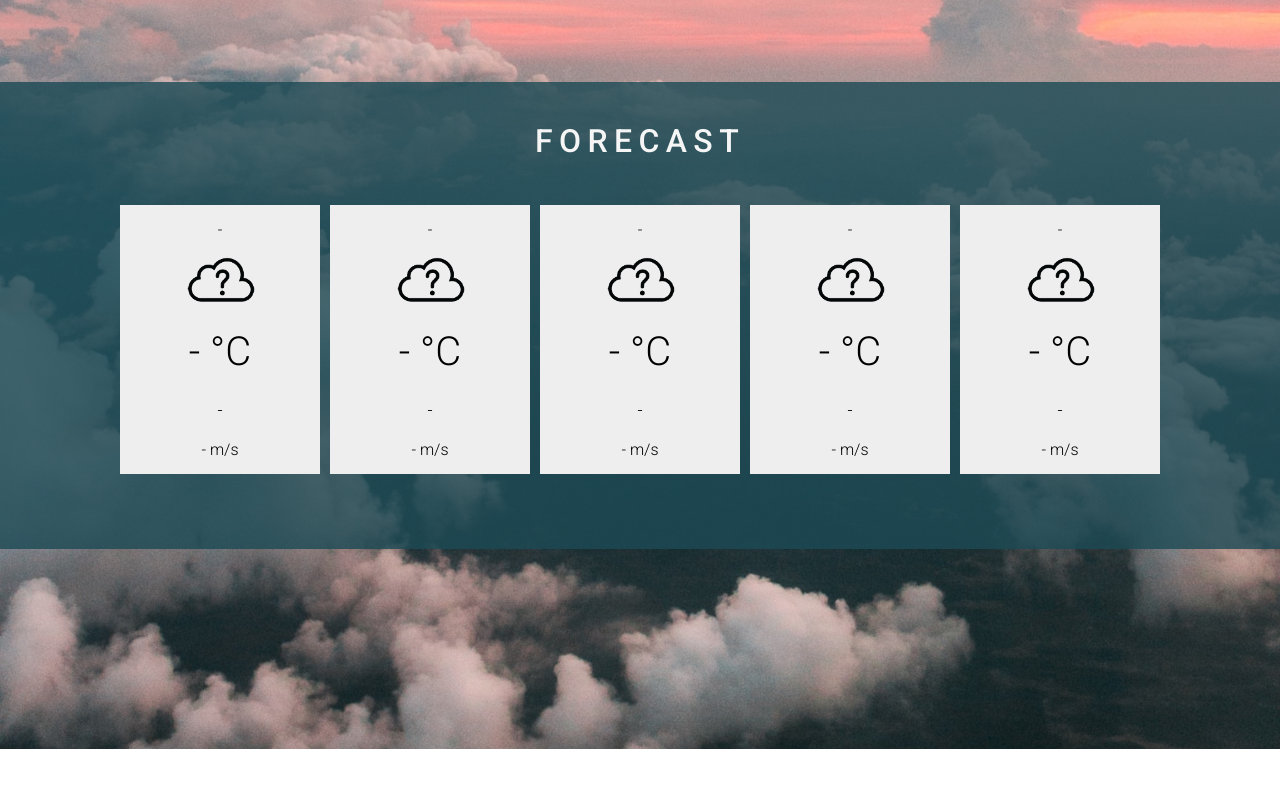
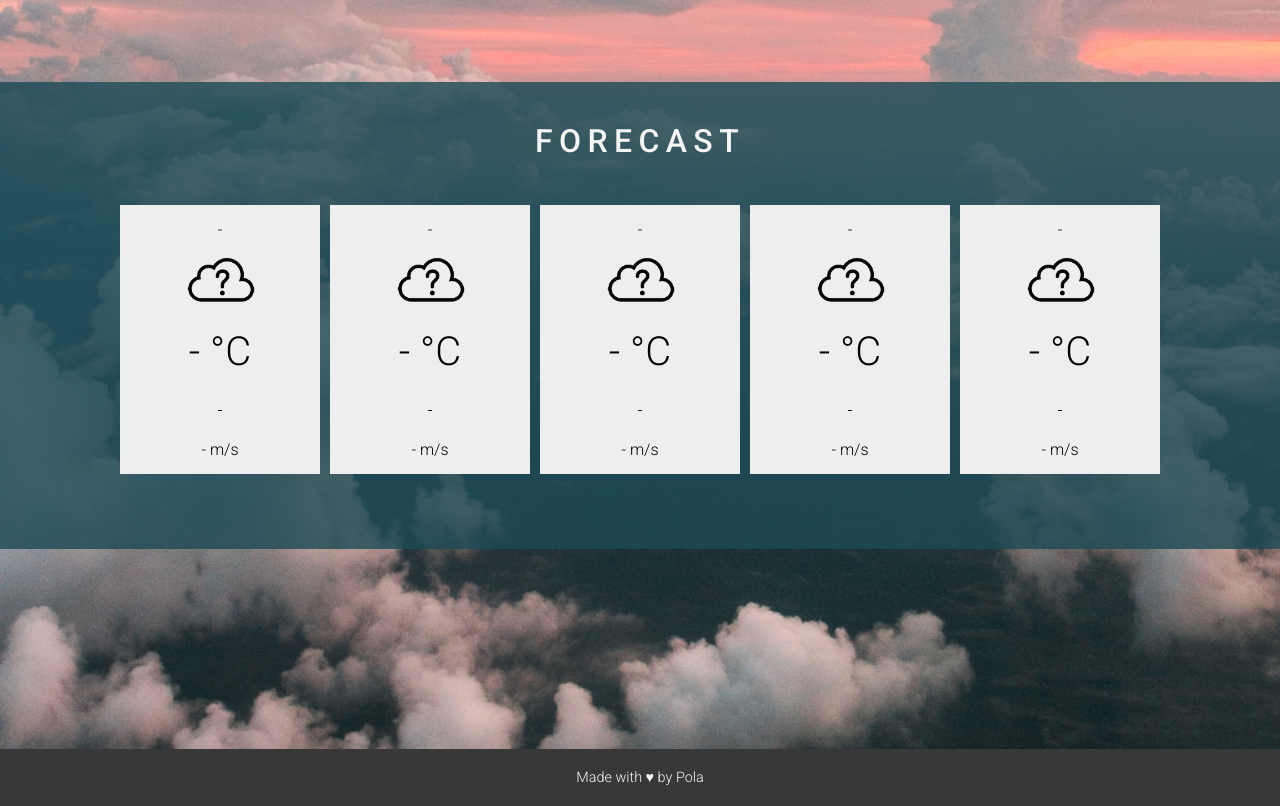
Before and after one commit to poluna/WeatherApp, a website built with webpack: page index.html in a window 1280 px wide. Shown: the part 818-1624 px from the top of the page. Before the commit the page ends 1567 px from the top, so only its background shows below. Built offline with nearby package versions, Linux system fonts and the light colour scheme; no server answers.

Commit message:
Add footer to the website

```diff
--- /dev/null
+++ b/src/js/Footer.js
@@ -0,0 +1,15 @@
+class Footer {
+  constructor(elementId) {
+    this.element = document.createElement("footer");
+    this.element.id = elementId;
+  }
+
+  render() {
+    this.element.innerHTML = `
+            <p>Made with ♥︎ by Pola</p>
+        `;
+    document.querySelector("#root").appendChild(this.element);
+  }
+}
+
+export default Footer;
--- a/src/js/index.js
+++ b/src/js/index.js
@@ -2,11 +2,13 @@ import "../sass/style.scss";
 import Forecast from "./Forecast";
 import CurrentWeather from "./CurrentWeather";
 import Menu from "./Menu";
+import Footer from "./Footer";
 import Api from "./Api";
 
 const menu = new Menu("menu");
 const currentWeather = new CurrentWeather("currentWeather");
 const forecast = new Forecast("forecast");
+const footer = new Footer("footer");
 const { setWeather } = CurrentWeather;
 const { setForecast } = Forecast;
 
@@ -14,5 +16,6 @@ window.onload = () => {
   menu.render();
   currentWeather.render();
   forecast.render();
+  footer.render();
   Api.getWeather(setWeather, setForecast);
 };
--- /dev/null
+++ b/src/sass/footer.scss
@@ -0,0 +1,7 @@
+#footer {
+  background-color: rgb(56, 56, 56);
+  color: rgb(245, 245, 245);
+  padding: 20px;
+  text-align: center;
+  font-size: 0.9em;
+}
--- a/src/sass/style.scss
+++ b/src/sass/style.scss
@@ -4,6 +4,7 @@
 @import "detailsPanel";
 @import "forecast";
 @import "forecastItem";
+@import "footer";
 
 * {
   margin: 0;
```
